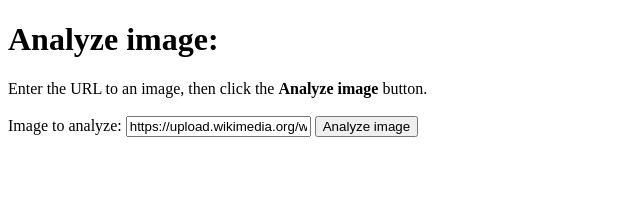
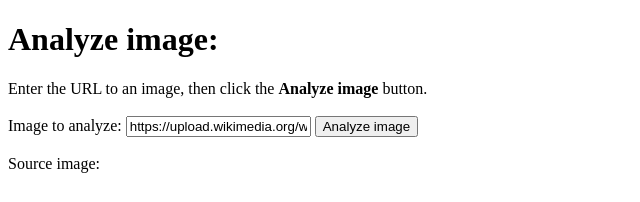
Before and after one commit to KucingMaboek/macdComputerVision, a plain HTML site: page index.html in a window 1280 px wide. Shown: the whole page, without its empty margins (0-640 px from the left). Drawn offline with nearby package versions, Linux system fonts and the light colour scheme.

Commit message:
Update index.html

```diff
--- a/index.html
+++ b/index.html
@@ -79,19 +79,19 @@ Image to analyze:
     value="https://upload.wikimedia.org/wikipedia/commons/3/3c/Shaki_waterfall.jpg" />
 <button onclick="processImage()">Analyze image</button>
 <br><br>
-<!-- <div id="wrapper" style="width:1020px; display:table;">
-    <div id="jsonOutput" style="width:600px; display:table-cell;">
+<div id="wrapper" style="width:1020px; display:table;">
+    <!-- <div id="jsonOutput" style="width:600px; display:table-cell;">
         Response:
         <br><br>
         <textarea id="responseTextArea" class="UIInput"
                   style="width:580px; height:400px;"></textarea>
-    </div>
+    </div> -->
     <div id="imageDiv" style="width:420px; display:table-cell;">
         Source image:
         <br><br>
         <img id="sourceImage" width="400" />
     </div>
-</div> -->
+</div>
 <div id="textOutput">
     <p id="imageCaptions"></p>
 </div>
```
